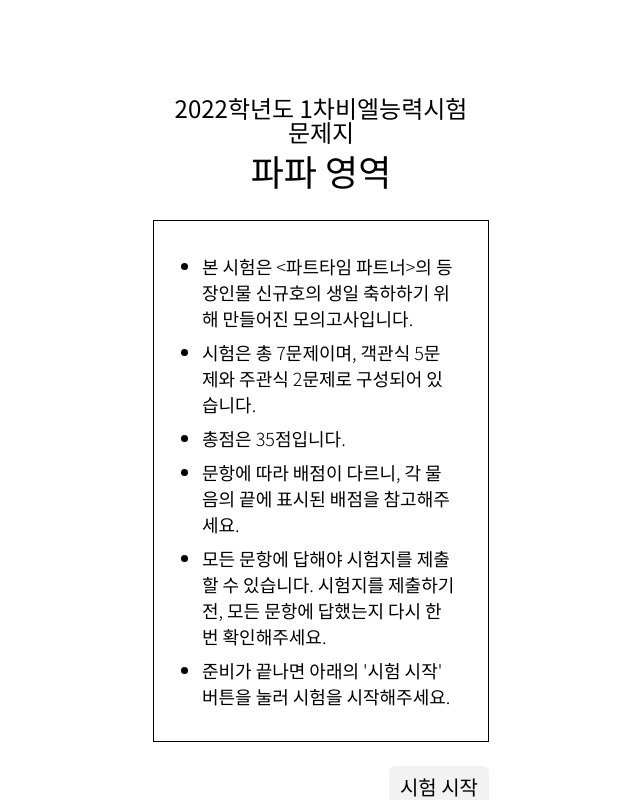
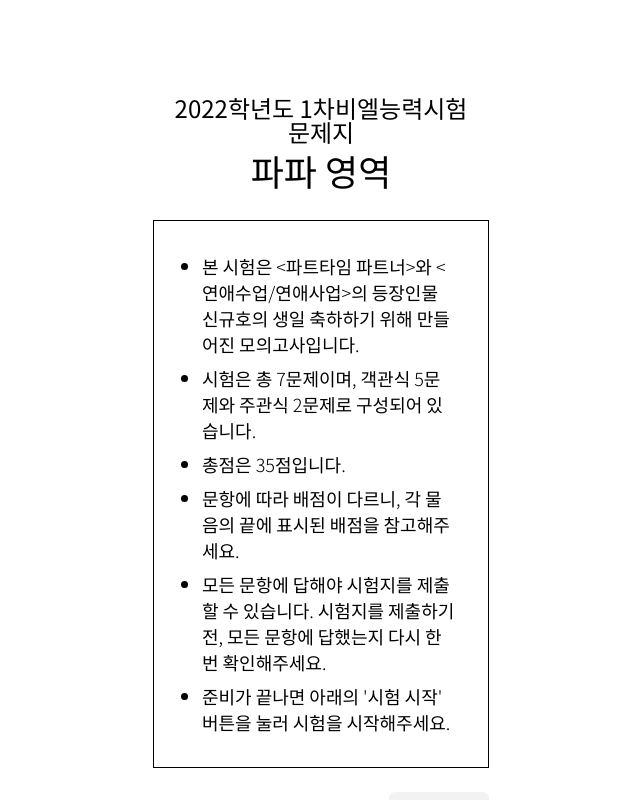
Before and after one commit to sour9ho/sqh_hbd, a React (Create React App) app: page /sqh_hbd/ in a window 1280 px wide. Shown: the top 800 px of the page, without its empty margins (319-959 px from the left). Built offline with nearby package versions, Linux system fonts and the light colour scheme.

Commit message:
feat: Add message to test caution description

```diff
--- a/src/pages/Home/index.jsx
+++ b/src/pages/Home/index.jsx
@@ -72,7 +72,7 @@ function Home({questionInfo, testName}) {
           testName={testName}
         />
         <TestCautionBlock className="test-caution-block">
-          <TestCautionLi>{`본 시험은 <파트타임 파트너>의 등장인물 신규호의 생일 축하하기 위해 만들어진 모의고사입니다.`}</TestCautionLi>
+          <TestCautionLi>{`본 시험은 <파트타임 파트너>와 <연애수업/연애사업>의 등장인물 신규호의 생일 축하하기 위해 만들어진 모의고사입니다.`}</TestCautionLi>
           <TestCautionLi>{`
             시험은 총 ${numOfQuestions}문제이며,
             ${multipleAnswer !== 0 ? `객관식 ${multipleAnswer}문제` : ""}${(multipleAnswer !== 0 && shortAnswer !== 0) ? "와 " : ""}${shortAnswer !== 0 ? `주관식 ${shortAnswer}문제` : ""}로
```
